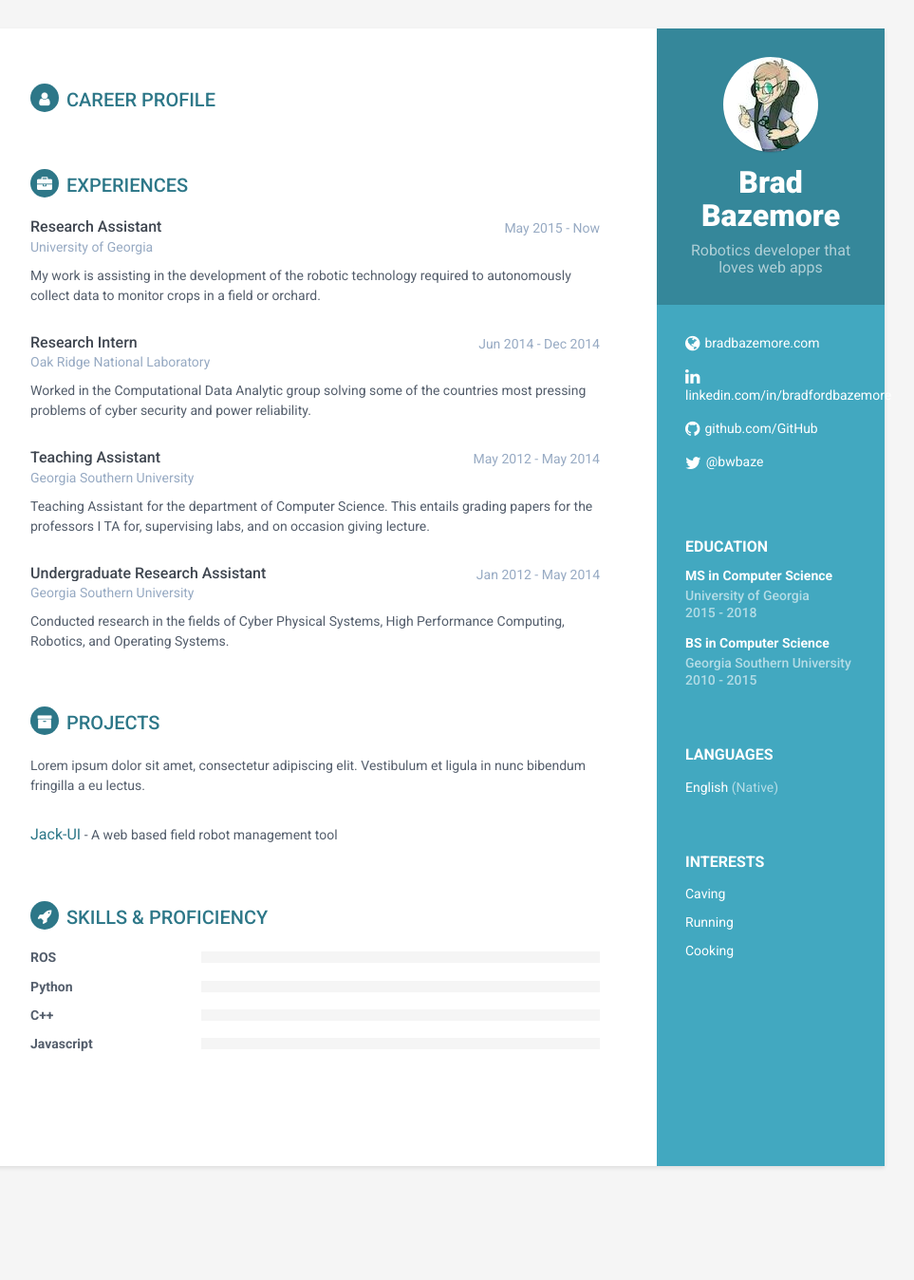
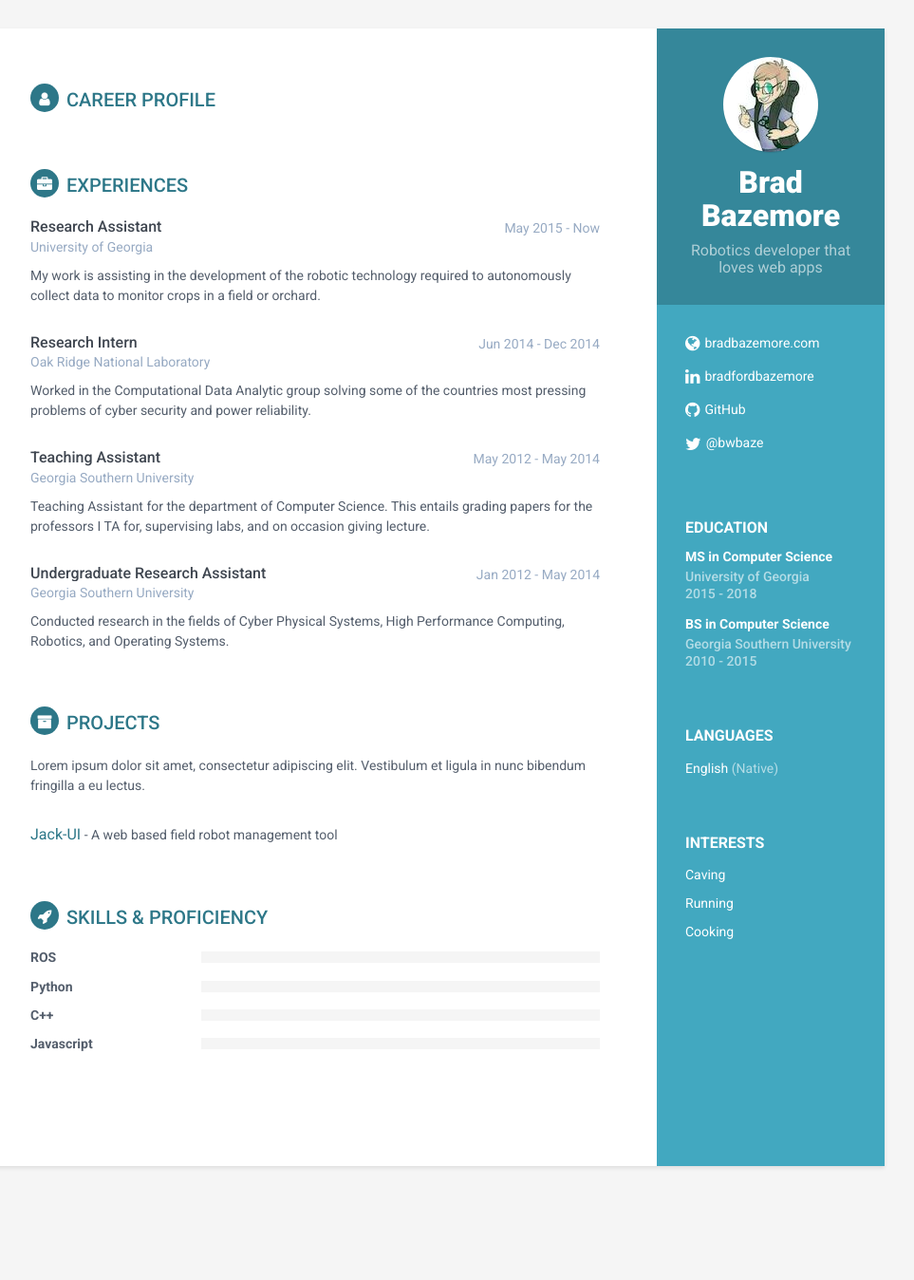
Before and after one commit to sonyccd/resume, a Jekyll site: the page built from index.html, in a window 1280 px wide. Shown: the whole page at 95% size, without its empty margins (188-1151 px from the left). Built offline with Jekyll 4.4.1, drawn with Linux system fonts in a browser that asks for light colours; nearby versions of some CDN libraries.

Commit message:
remove full url from sidebar

```diff
--- a/_includes/sidebar.html
+++ b/_includes/sidebar.html
@@ -31,12 +31,12 @@
 
       {% if site.linkedin %}
       <li class="linkedin"><i class="fa fa-linkedin"></i><a href="https://in.linkedin.com/in/{{site.linkedin}}"
-                                                            target="_blank">linkedin.com/in/{{site.linkedin}}</a></li>
+                                                            target="_blank">{{site.linkedin}}</a></li>
       {% else %}
       {% endif %}
 
       {% if site.github %}
-      <li class="github"><i class="fa fa-github"></i><a href="http://github.com/{{site.github}}" target="_blank">github.com/{{site.github}}</a>
+      <li class="github"><i class="fa fa-github"></i><a href="http://github.com/{{site.github}}" target="_blank">{{site.github}}</a>
       </li>
       {% else %}
       {% endif %}
```
